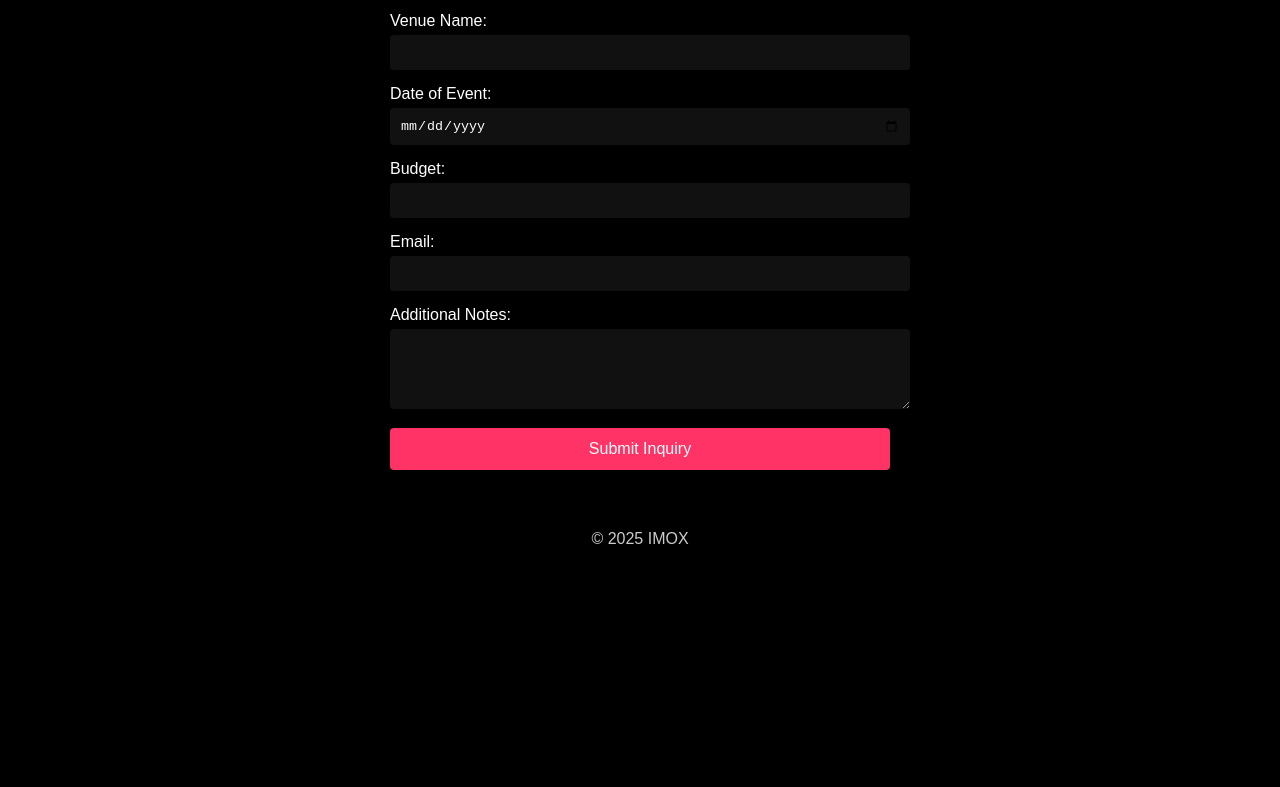
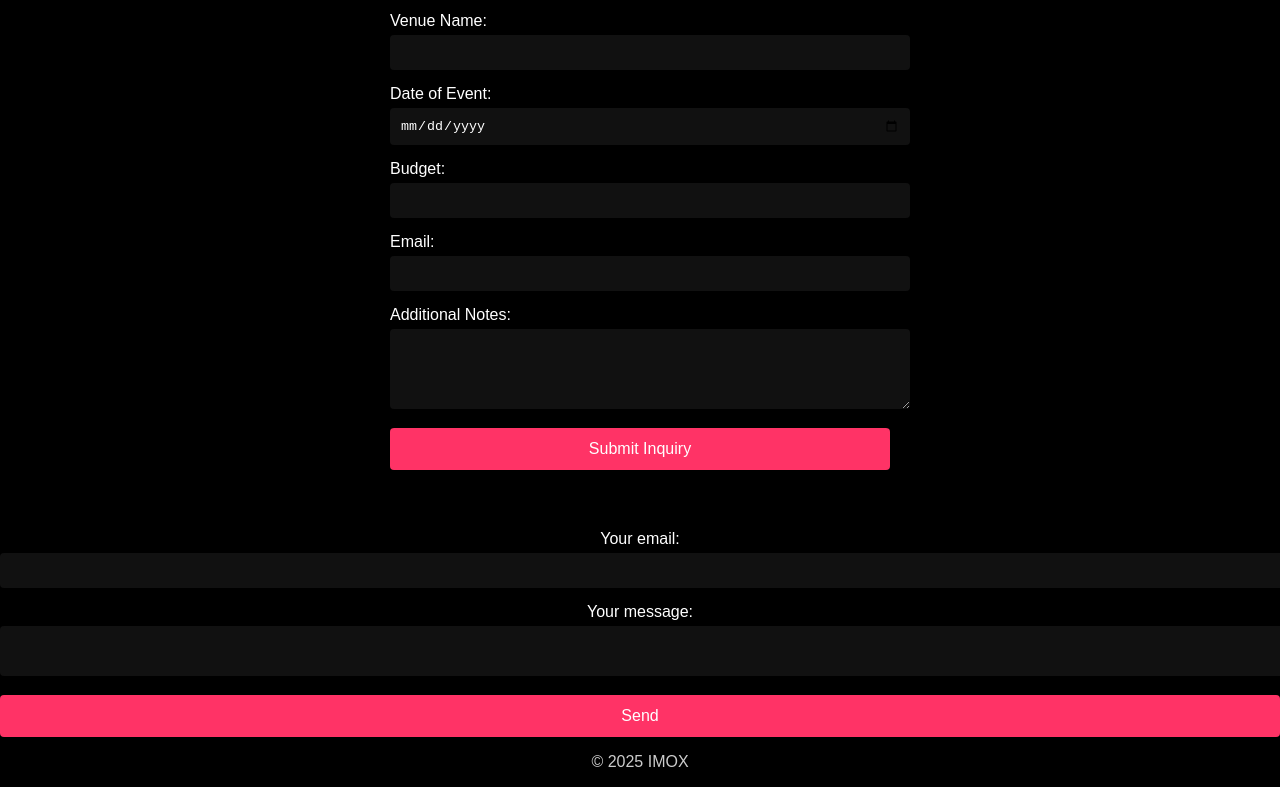
Before and after one commit to wfreidhof/imox, a plain HTML site: page index.html in a window 1280 px wide. Shown: the part 334-1121 px from the top of the page. Before the commit the page ends 898 px from the top, so only its background shows below. Drawn offline with Linux system fonts and the light colour scheme.

Commit message:
Add email inquiry form to index.html
Added a new form for email inquiries with fields for email and message.

```diff
--- a/index.html
+++ b/index.html
@@ -42,7 +42,21 @@
       <button type="submit">Submit Inquiry</button>
     </form>
   </section>
-
+<form
+  action="https://formspree.io/f/mldoqbdy"
+  method="POST"
+>
+  <label>
+    Your email:
+    <input type="email" name="email">
+  </label>
+  <label>
+    Your message:
+    <textarea name="message"></textarea>
+  </label>
+  <!-- your other form fields go here -->
+  <button type="submit">Send</button>
+</form>
   <footer>
     <p>© 2025 IMOX</p>
   </footer>
```
